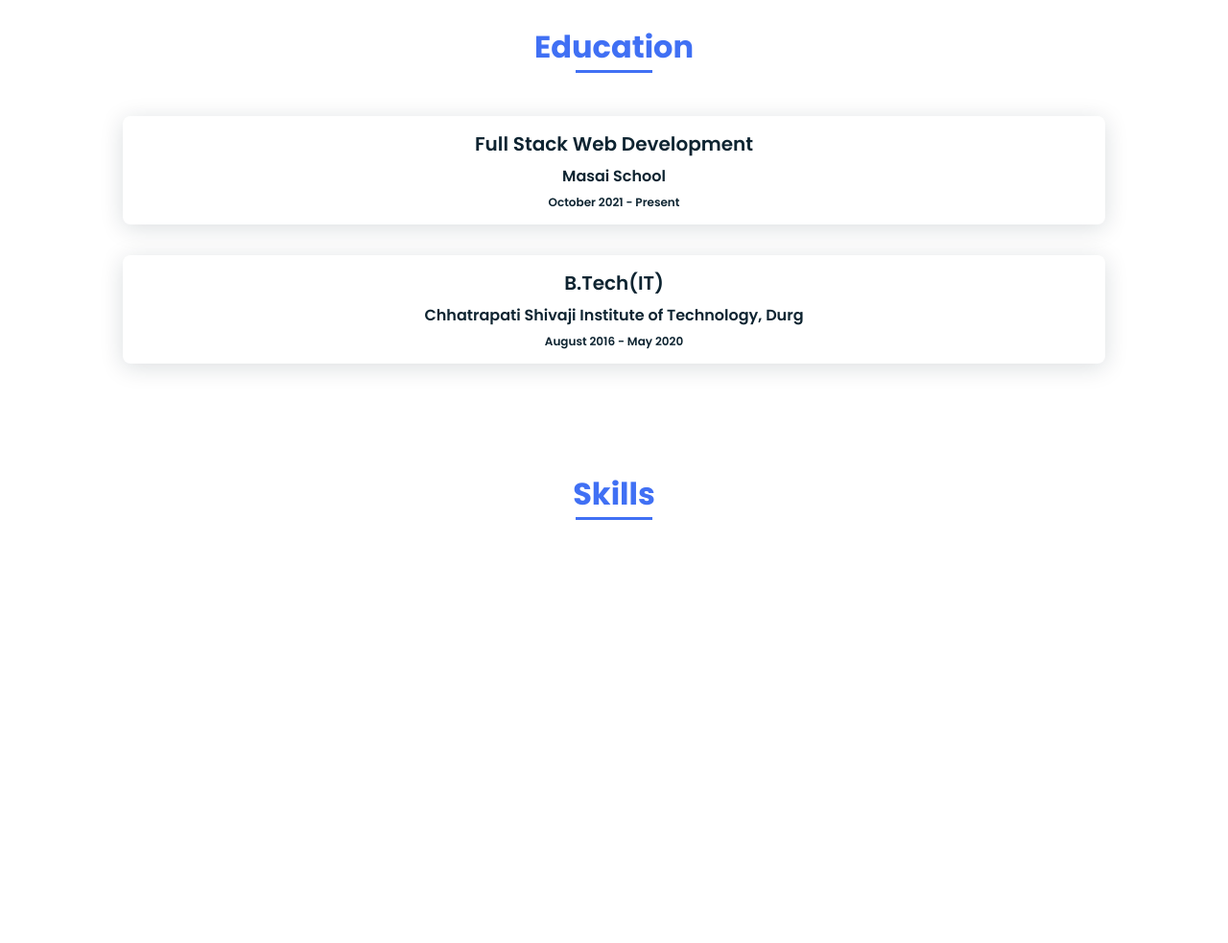
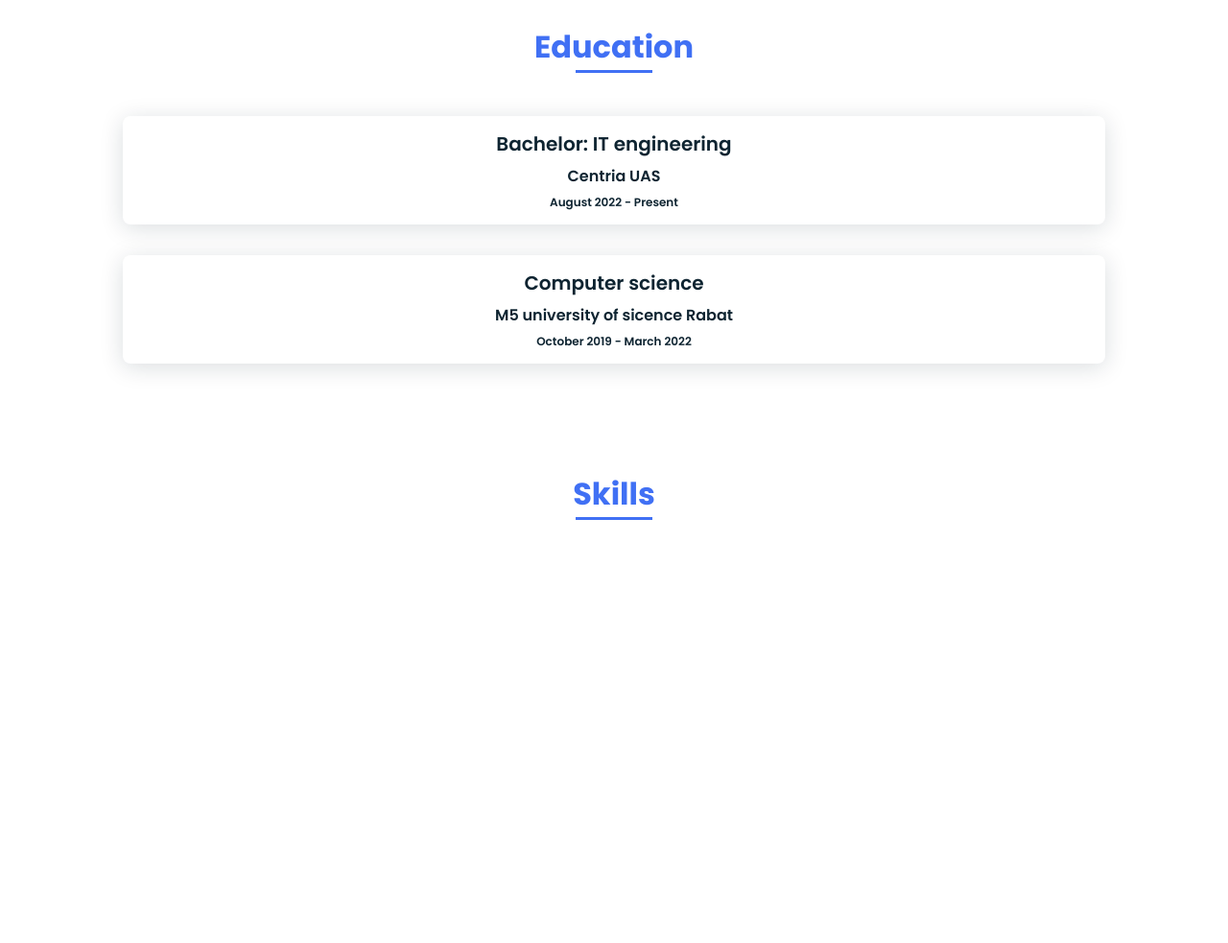
Before and after one commit to oumaimaAINIYANITS22K/omaPortfolio, a plain HTML site: page index.html in a window 1280 px wide. Shown: the part 1820-2803 px from the top of the page at 96% size. Drawn offline with nearby package versions, Linux system fonts and the light colour scheme.

Commit message:
Update index.html

```diff
--- a/index.html
+++ b/index.html
@@ -126,9 +126,9 @@
                 <div class="education-data">
                     <div class="education-names">
                         <!-- <i class="bx bxl-html5 skills-icon"></i> -->
-                        <span class="education-name">Full Stack Web Development</span>
-                        <p class="education-platform ">Masai School</p>
-                        <p class="education-duration ">October 2021 - Present</p>
+                        <span class="education-name">Bachelor: IT engineering</span>
+                        <p class="education-platform ">Centria UAS</p>
+                        <p class="education-duration ">August 2022 - Present</p>
 
                     </div>
                 </div>
@@ -138,9 +138,9 @@
                 <div class="education-data">
                     <div class="education-names">
                         <!-- <i class="bx bxl-html5 skills-icon"></i> -->
-                        <span class="education-name">B.Tech(IT)</span>
-                        <p class="education-platform ">Chhatrapati Shivaji Institute of Technology, Durg</p>
-                        <p class="education-duration ">August 2016 - May 2020</p>
+                        <span class="education-name">Computer science</span>
+                        <p class="education-platform ">M5 university of sicence Rabat</p>
+                        <p class="education-duration ">October 2019 - March 2022</p>
 
                     </div>
                 </div>
@@ -186,8 +186,8 @@
                         </div>
                         <div class="skills-data">
                             <div class="skills-names">
-                                <i class="bx bxl-react skills-icon"></i>
-                                <span class="skills-name">React</span>
+                                <img class="skills-icon" src="https://github.com/oumaimaAINIYANITS22K/portfolio/blob/main/Portfolio%20pics/python.png?raw=true" alt="" />
+                                <span class="skills-name">Python</span>
                             </div>
                             <!-- <div class="skills-bar skills-react"></div> -->
                             <div>
@@ -271,12 +271,12 @@
 
 
 
-                    <div class="project-img">
+                      <!-- <div class="project-img">
                         <img src="assets/img/Tinde-chat.png" alt="Tinde chat" />
                         <p class="project-title">
                             Tinde Chat
                         </p>
-                        <p class="project-subtitle">
+                           <p class="project-subtitle">
                             Tinde Chat, it's chat application you can connect and chat with others.
 
                             <br />
@@ -294,7 +294,7 @@
                             <a href="https://mern-tinde-chater.herokuapp.com/" target="_blank" class="small-btn button">
                                 Live<i class="bx bx-link-external"></i>
                             </a>
-                        </div>
+                        </div> -->
                     </div>
                 </div>
             </section>
@@ -329,4 +329,7 @@
     <script src="main.js"></script>
 </body>
 
+</html>>
+</body>
+
 </html>
```
